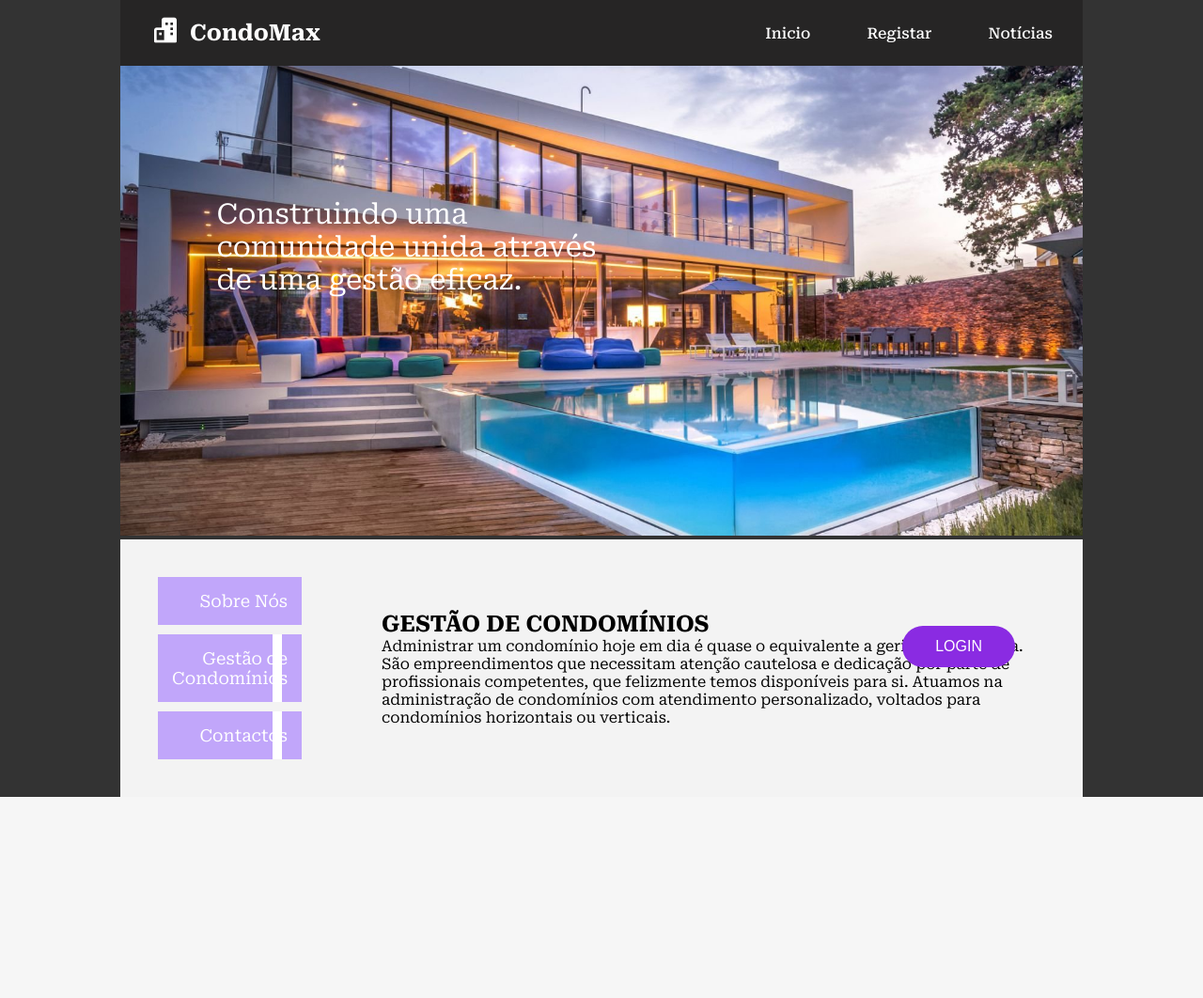
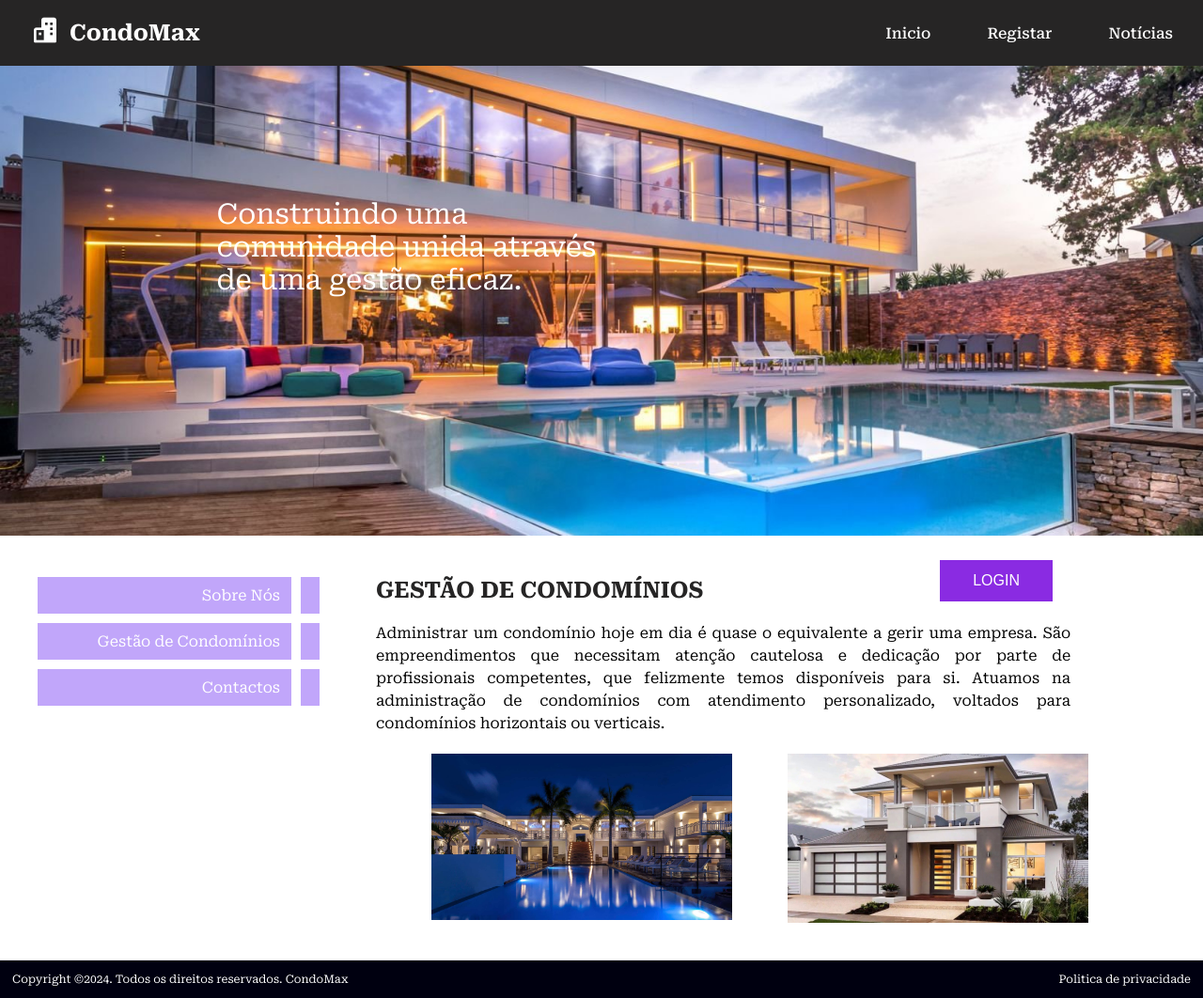
Before and after one commit to Disaster-Loki/CondoMax, a PHP site: page / in a window 1280 px wide. Shown: the whole page at 94% size. Before the commit the page ends 848 px from the top, so only its background shows below. Run offline with PHP 8.4, Linux system fonts and the light colour scheme.

Commit message:
Version 1.3

```diff
--- a/resources/css/style-inicio.css
+++ b/resources/css/style-inicio.css
@@ -11,16 +11,16 @@
     --white: #FFFFFF;
     --whitesmoke: #f3f3f3;
     --cinza: #A9A9A9;
+    --black: #000010;
     --black_t: #262525;
     --purple: #C1A6FA;
 }
 
 body {
     height: 100%;
-    width: 80%;
+    width: 100%;
     margin: 0 auto;
     font-family: "Roboto Serif", serif;
-    background-color: #333333;
 }
 
 .navbar {
@@ -140,8 +140,8 @@ main .container2 .slideshow-container {
 
 .button-login {
     position: absolute;
-    bottom: 90px;
-    right: 200px;
+    bottom: 10rem;
+    right: 10rem;
 }
 
 .button-login button {
@@ -151,33 +151,30 @@ main .container2 .slideshow-container {
     padding: 13px 35px;
     font-size: 16px;
     cursor: pointer;
-    border-radius: 35px;
     transition: 1s;
 }
 
-.button-login button:hover{
+.button-login button:hover {
     background-color: var(--white);
     color: var(--violet);
-    padding: 17px 45px;
 }
 
 /* Container3 */
 .container3 {
-    background-color: var(--whitesmoke);
+    background-color: var(--white);
     display: flex;
     flex-direction: row;
-    align-items: center;
+    align-items: flex-start;
     justify-content: space-between;
     padding: 40px;
     width: 100%;
 }
 
-.option{
+.option {
     display: flex;
     flex-direction: column;
     gap: 10px;
-    width: 50vw;
-    margin-right: 9%;
+    width: 25%;
 }
 
 .option .about,
@@ -185,12 +182,17 @@ main .container2 .slideshow-container {
 .option .contact {
     background-color: var(--purple);
     color: var(--white);
-    width: 100%;
-    padding: 15px;
-    font-size: 18px;
+    padding: 10px 0;
+    font-size: 16px;
     text-align: right;
     cursor: pointer;
     position: relative;
+}
+
+.option .about .info,
+.option .management .info,
+.option .contact .info {
+    padding-right: 14%;
 }
 
 .option .about::after,
@@ -200,13 +202,9 @@ main .container2 .slideshow-container {
     position: absolute;
     top: 0;
     bottom: 0;
-    left: 80%;
+    left: 90%;
     width: 10px;
     background-color: var(--white);
-}
-
-.option .about::after {
-    background-color: transparent;
 }
 
 .option .about:hover,
@@ -222,25 +220,59 @@ main .container2 .slideshow-container {
     background-color: var(--purple);
 }
 
-.option .about:hover::before,
-.option .management:hover::before,
-.option .contact:hover::before {
-    background-color: var(--white);
+.content {
+    display: flex;
+    flex-direction: column;
+    width: 70%;
+    margin-left: 5%;
+    flex-grow: 1;
 }
 
-.option .about::before,
-.option .management::before,
-.option .contact::before {
-    content: "";
-    position: absolute;
-    top: 0;
-    left: 0;
-    width: 10%;
-    height: 100%;
-    background-color: var(--purple);
+.content h1.options {
+    font-size: 24px;
+    color: var(--black_t);
+    margin-bottom: 20px;
 }
 
-.option p {
+.content .info {
+    width: 88%;
     text-align: justify;
     line-height: 1.5;
 }
+
+.content .imgs {
+    display: flex;
+    width: 88%;
+    height: 10%;
+    margin-top: 20px;
+}
+
+.content .imgs img {
+    width: 320px;
+    height: 50%;
+    margin-left: 8%;
+    object-fit: cover;
+}
+
+.footer {
+    background-color: var(--black);
+    color: var(--white);
+    padding: 13px;
+    display: flex;
+    justify-content: space-between;
+}
+
+.footer .container {
+    display: flex;
+    width: 100%;
+    font-size: 12px;
+}
+
+.footer .copyright {
+    flex-grow: 1;
+    text-align: left;
+}
+
+.footer .politic {
+    text-align: right;
+}
--- a/resources/index.php
+++ b/resources/index.php
@@ -58,18 +58,28 @@
     </main>
     <section class="container3">
         <div class="option">
-            <div class="about">Sobre Nós</div>
-            <div class="management">Gestão de Condomínios</div>
-            <div class="contact">Contactos</div>
+            <div class="about"><span class="info">Sobre Nós</span></div>
+            <div class="management"><span class="info">Gestão de Condomínios</span></div>
+            <div class="contact"><span class="info">Contactos</span></div>
         </div>
         <div class="content">
             <h1 class="options">GESTÃO DE CONDOMÍNIOS</h1>
-            <p>
+            <div class="info">
             Administrar um condomínio hoje em dia é quase o equivalente a gerir uma empresa. São empreendimentos que necessitam atenção cautelosa e dedicação por parte de profissionais competentes, que felizmente temos disponíveis para si.
             Atuamos na administração de condomínios com atendimento personalizado, voltados para condomínios horizontais ou verticais.
-            </p>
+            </div>
+            <div class="imgs">
+                <img src="./images/4.jpg" alt="condo" class="condo-img">
+                <img src="./images/10.jpg" alt="condo" class="condo-img">
+            </div>
         </div>
     </section>
+    <footer class="footer">
+        <div class="container">
+            <span class="copyright">Copyright ©2024. Todos os direitos reservados. CondoMax</span>
+            <span class="politic">Politica de privacidade</span>
+        </div>
+    </footer>
     <script src="./js/iterator.js"></script>
 </body>
 </html>
```
